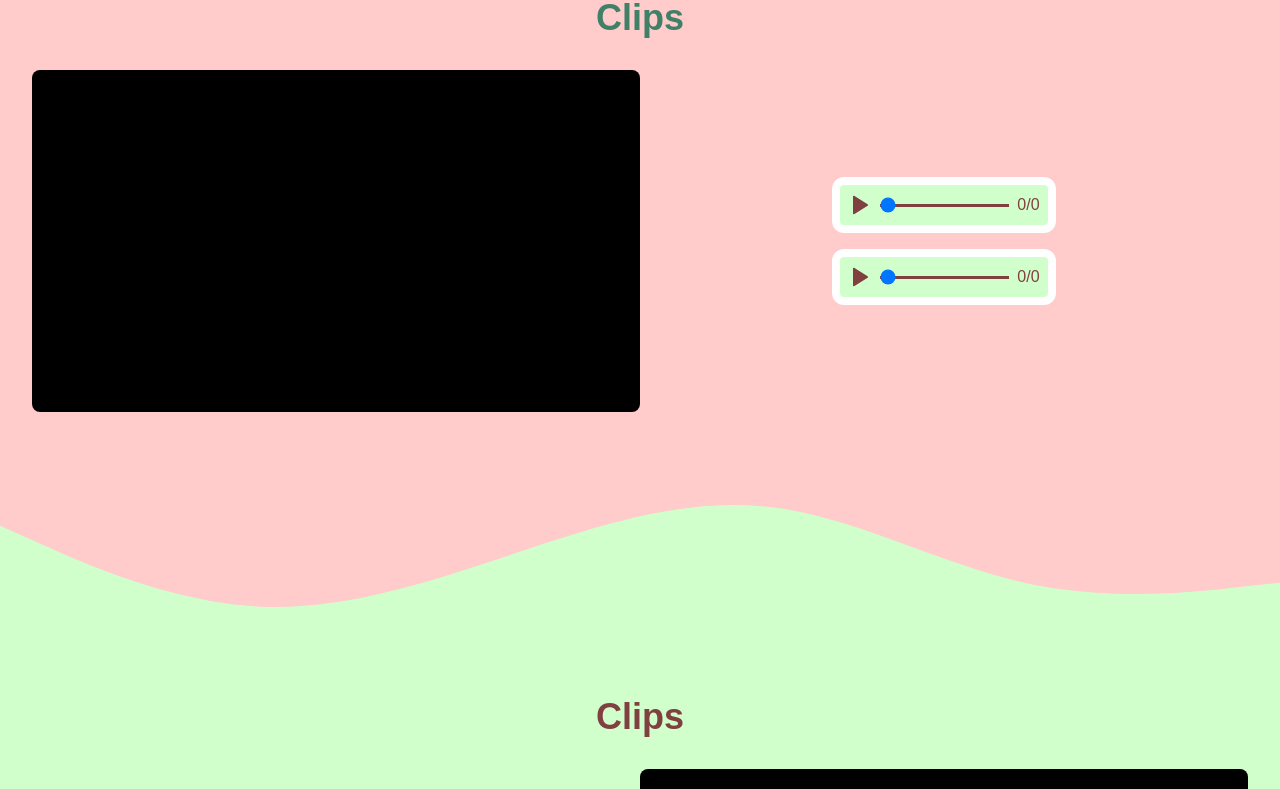
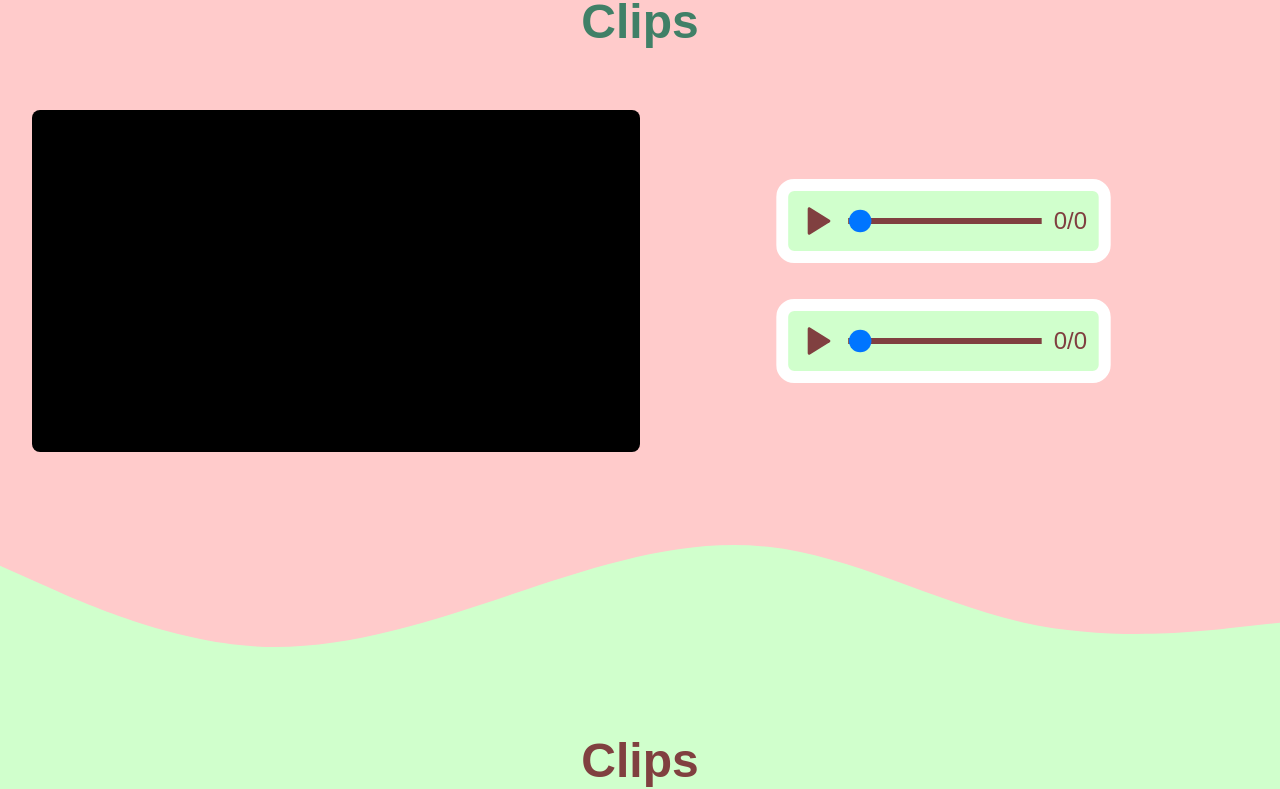
Before and after one commit to laycookie/VA-Portfolio, a Next.js app: page / in a window 1280 px wide. Shown: the part 1086-1875 px from the top of the page. Built offline with nearby package versions, Linux system fonts and the light colour scheme; a web font is replaced by a local one.

Commit message:
Style fixes

```diff
--- a/src/app/page.tsx
+++ b/src/app/page.tsx
@@ -54,7 +54,7 @@ export default function Home() {
             </svg>
             {/* Examples */}
             <section className="bg-bublegum">
-                <h1 className="mb-8 text-watermelon-accent">Clips</h1>
+                <h1 className="mb-16 text-watermelon-accent text-5xl">Clips</h1>
                 <div className="container mx-auto">
                     <ClipsPlayer mediaFiles={mediaFiles}>
                         <VideoPlayer/>
@@ -69,7 +69,7 @@ export default function Home() {
                       data-darkreader-inline-fill=""></path>
             </svg>
             <section className="bg-watermelon">
-                <h1 className="mb-8 text-bublegum-accent">Clips</h1>
+                <h1 className="mb-16 text-bublegum-accent text-5xl">Clips</h1>
                 <div className="container mx-auto">
                     <ClipsPlayer mediaFiles={mediaFiles}>
                         <VideoControls bgColor={"#FFCBCB"} textColor={"#408067"} />
--- a/src/components/ClipsPlayer.tsx
+++ b/src/components/ClipsPlayer.tsx
@@ -102,11 +102,12 @@ export function VideoControls({bgColor, textColor}: { bgColor: string, textColor
     const setPlayingValues = useRef<Dispatch<SetStateAction<boolean>>[]>([]);
 
     return (
-        <div className="w-full space-y-4 flex flex-col justify-center">
+        <>
+            <div className="w-full flex flex-col justify-center space-y-16">
                 {srcs.map((_, index) => (
                         <div key={crypto.randomUUID()}
                              className={`inline-block p-2 mx-auto rounded-xl
-                             border-8 border-white`}
+                             border-8 border-white scale-125 lg:scale-150`}
                              style={{
                                  background: bgColor,
                                  color: textColor
@@ -122,6 +123,8 @@ export function VideoControls({bgColor, textColor}: { bgColor: string, textColor
                     )
                 )}
             </div>
+            <div/>
+        </>
     );
 }
 
```
Lines whose indentation alone changed are shown as unchanged.
